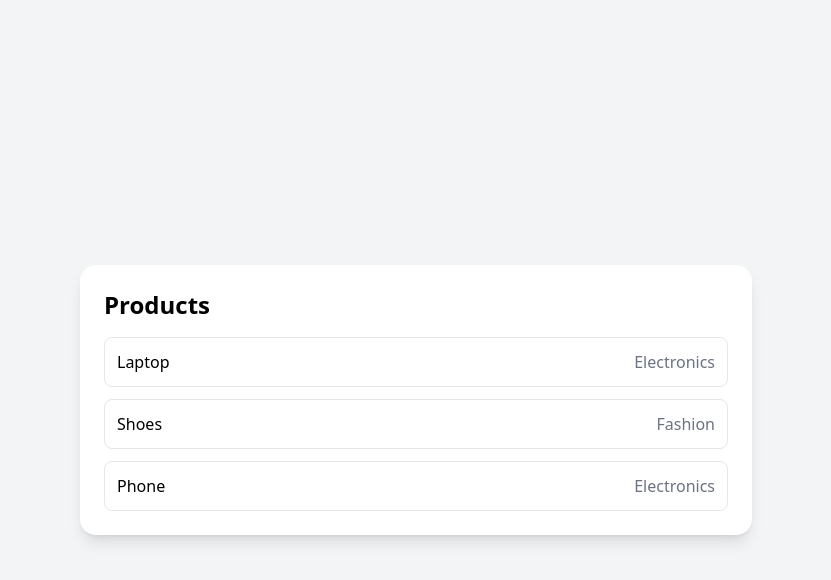
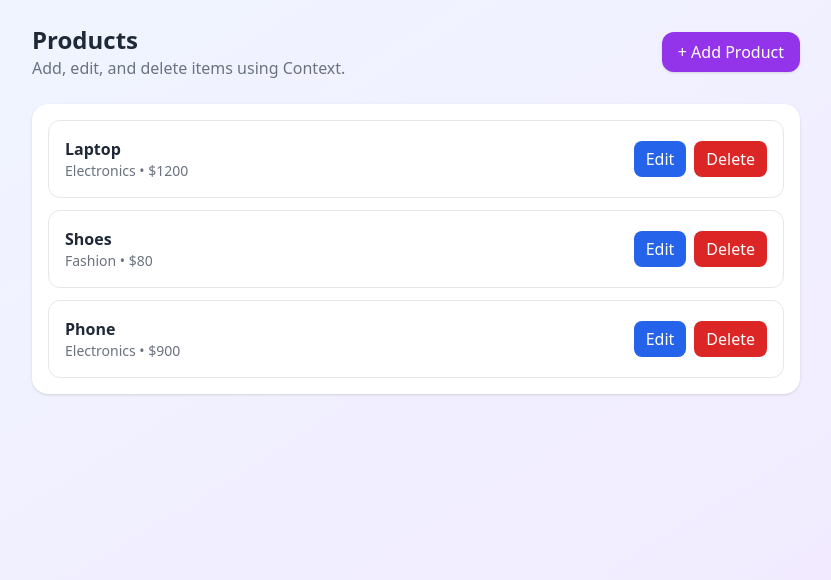
Before and after one commit to Cabdinasir64/Hooks, a React (Vite) app: page / in a window 1280 px wide. Shown: the top 580 px of the page, without its empty margins (224-1055 px from the left). Built offline with nearby package versions, Linux system fonts and the light colour scheme.

Commit message:
this is connect usecontext6

```diff
--- a/src/App.jsx
+++ b/src/App.jsx
@@ -1,9 +1,9 @@
-import UseContext4 from './useContext/usecontext4';
+import UseContext6 from './useContext/usecontext6';
 function App() {
 
 
   return (
-     <UseContext4 />
+     <UseContext6 />
 
   );
 }
```
